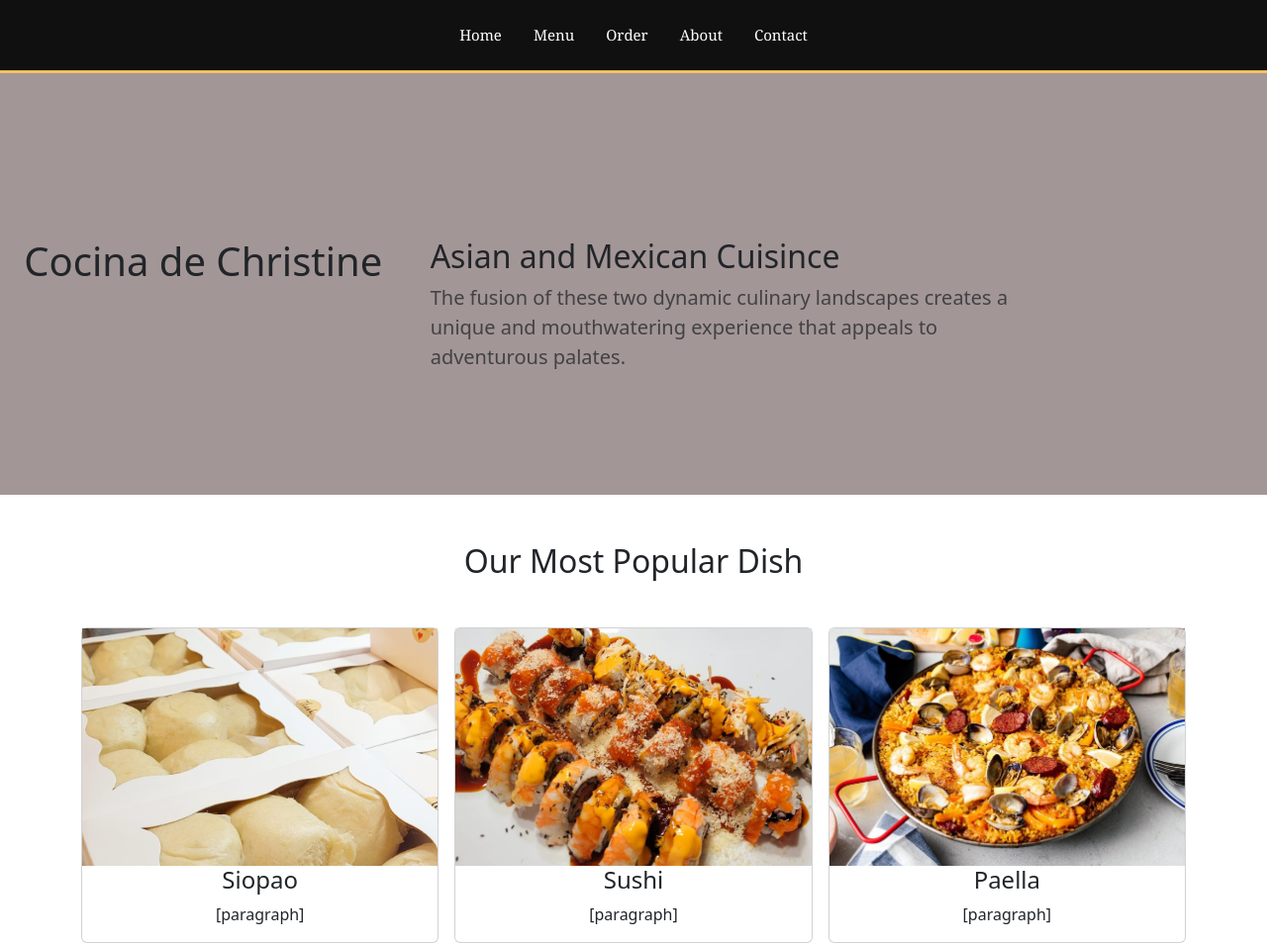
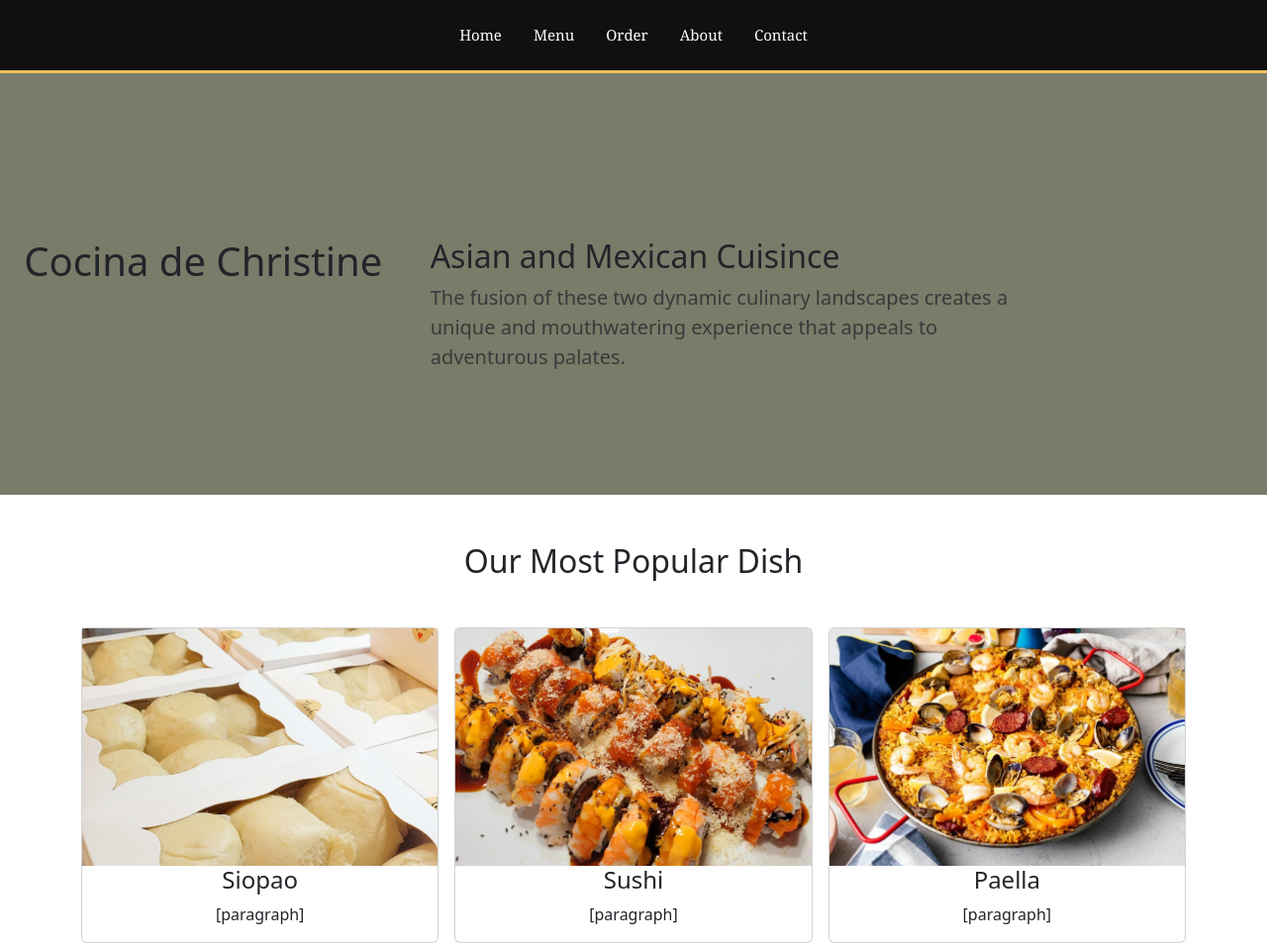
Before and after one commit to dsiazon/Food-Website, a plain HTML site: page index.html in a window 1280 px wide. Shown: the top 956 px of the page at 99% size. Drawn offline with nearby package versions, Linux system fonts and the light colour scheme; files whose address does not match are found by name.

Commit message:
color change

```diff
--- a/style.css
+++ b/style.css
@@ -1,5 +1,5 @@
 .gradient-background {
-  background: rgba(163, 150, 150);
+  background: rgb(123, 123, 106);
   /* background-image: url('../filipino2.jpg'); */
   background-size: cover;
   height: 500px;
```
